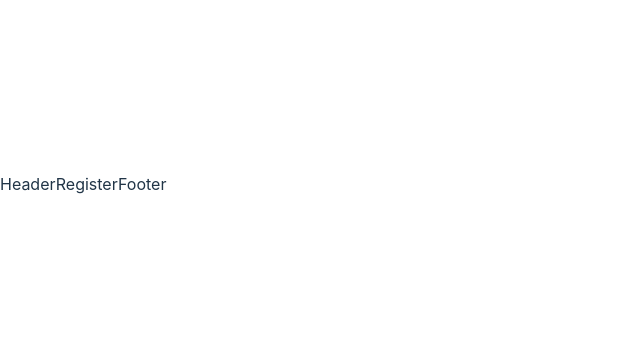
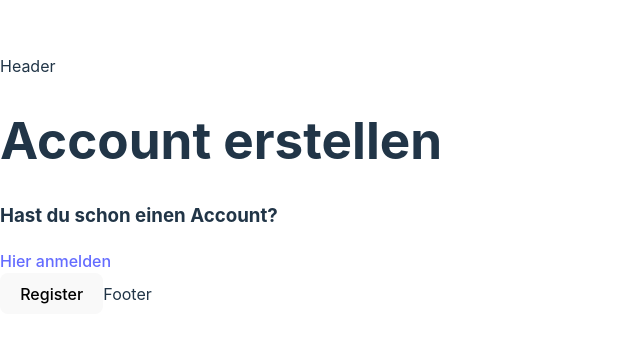
Before and after one commit to timoelan/cinet, a React (Vite) app: page /register in a window 1280 px wide. Shown: the part 216-558 px from the top of the page, without its empty margins (0-640 px from the left). Built offline with nearby package versions, Linux system fonts and the light colour scheme.

Commit message:
"Added CSS for button, created Button component, and updated Register page with new button and login link"

```diff
--- a/src/App.css
+++ b/src/App.css
@@ -48,3 +48,9 @@
 .read-the-docs {
   color: #888;
 }
+
+/* Button */
+
+.button{
+  background-color: black;
+}
--- a/src/components/Button.jsx
+++ b/src/components/Button.jsx
@@ -1,4 +1,6 @@
 function Button() {
-  return <>Button</>
+  return (
+    <button className="button">Register</button>
+  )
 }
 export default Button;
--- a/src/pages/Register.jsx
+++ b/src/pages/Register.jsx
@@ -1,7 +1,14 @@
+import Button from '../components/Button';
+
 function Register(){
   return(
     <>
-    Register
+      <h1>Account erstellen</h1>
+      <div className="rout-to-login">
+        <h3>Hast du schon einen Account?</h3>
+        <a href='/login'>Hier anmelden</a>
+      </div>
+      <Button></Button>
     </>
   )
 }
```
